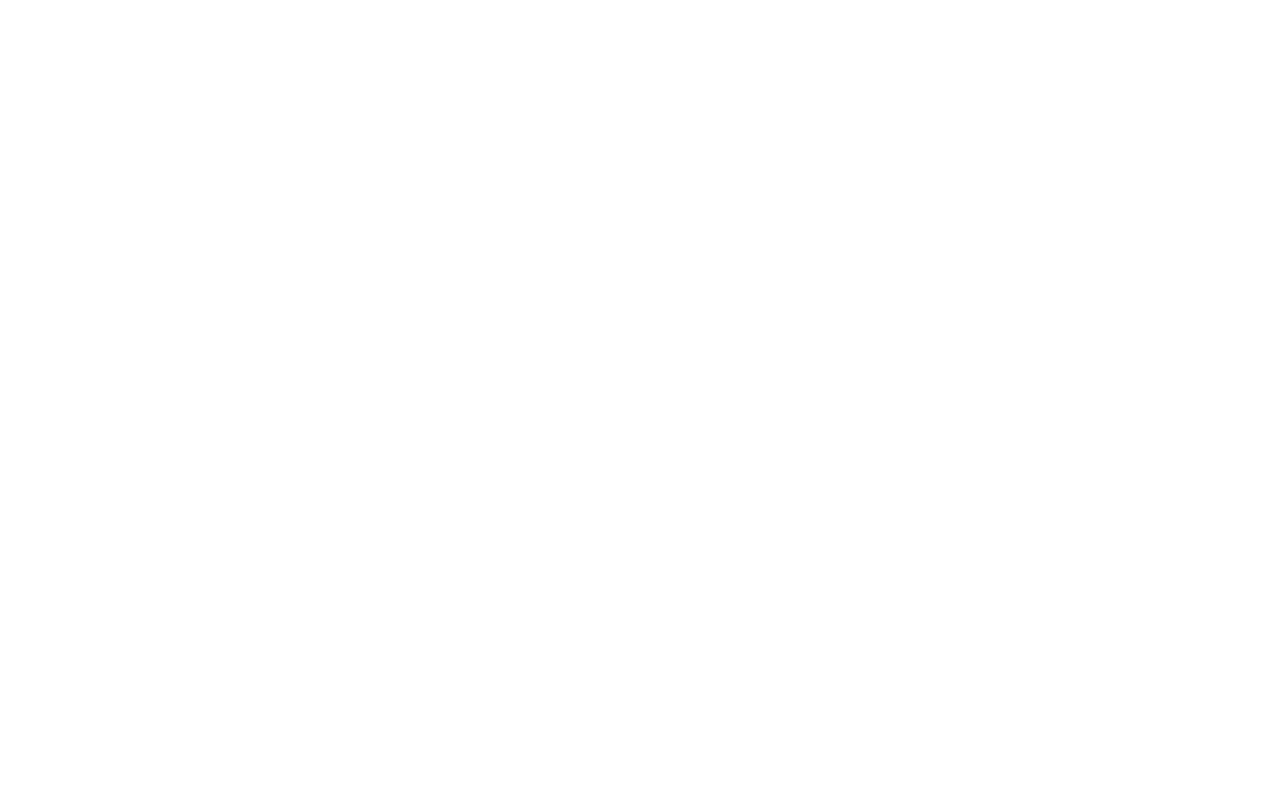
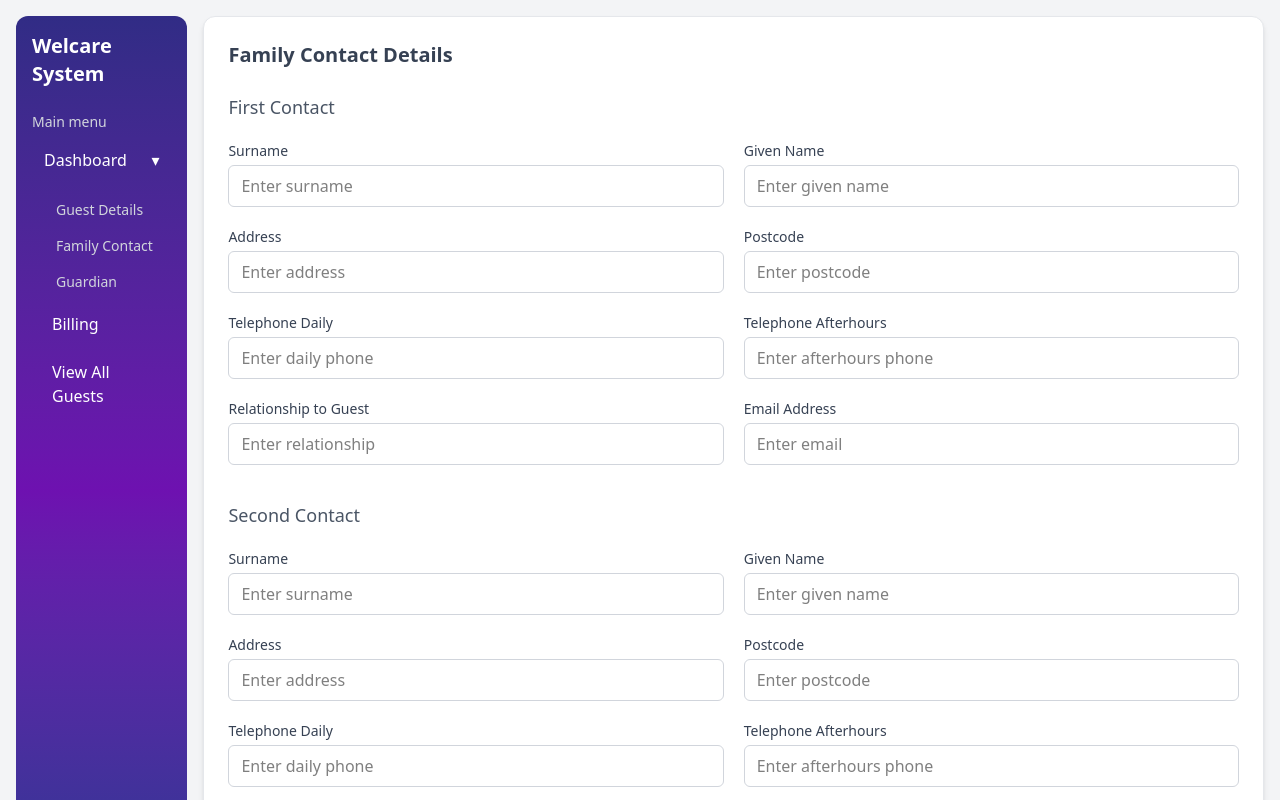
Before and after one commit to Saviskar/welcare-frontend, a React (Vite) app: page /familyContact/1 in a window 1280 px wide. Before the commit this address had no page. Shown: the top 800 px of the page. Built offline with nearby package versions, Linux system fonts and the light colour scheme.

Commit message:
create family contact details feature with id params used

```diff
--- a/src/components/FamilyContactForm.jsx
+++ b/src/components/FamilyContactForm.jsx
@@ -1,7 +1,6 @@
 import React, { useState } from "react";
-import { Link, useNavigate } from "react-router-dom";
+import { Link, useNavigate, useParams } from "react-router-dom";
 import FormInput from "./FormInput";
-import Home from "../pages/Home";
 import axios from "axios";
 
 function FamilyContactForm() {
@@ -29,13 +28,15 @@
 
   const navigate = useNavigate();
 
+  const { residentId } = useParams();
+
   const handleSubmit = (e) => {
     e.preventDefault();
 
     const url = "http://localhost:3000/residents/create";
 
     axios
-      .post(url, values)
+      .post(url, { ...values, residentId })
       .then((res) => {
         console.log(res);
         navigate("/guardianContact");
--- a/src/components/RegisterGuestForm.jsx
+++ b/src/components/RegisterGuestForm.jsx
@@ -19,6 +19,20 @@
 
   const navigate = useNavigate();
 
+  // const handleSubmit = (e) => {
+  //   e.preventDefault();
+
+  //   const url = "http://localhost:3000/residents/create";
+
+  //   axios
+  //     .post(url, values)
+  //     .then((res) => {
+  //       console.log(res);
+  //       navigate(`/familyContact/${residentId}`);
+  //     })
+  //     .catch((err) => console.log(err));
+  // };
+
   const handleSubmit = (e) => {
     e.preventDefault();
 
@@ -27,8 +41,11 @@
     axios
       .post(url, values)
       .then((res) => {
-        console.log(res);
-        navigate("/familyContact");
+        const residentId = res.data.insertId;
+        console.log("Resident created with ID:", residentId);
+
+        // Navigate to familyContact with residentId in the URL
+        navigate(`/familyContact/${residentId}`);
       })
       .catch((err) => console.log(err));
   };
@@ -120,12 +137,12 @@
         />
 
         <div className="md:col-span-2 text-right mt-2">
-          <Link
+          {/* <Link
             to="/familyContact"
             className="bg-purple-700 hover:bg-purple-800 text-white px-6 py-2 rounded-md font-medium transition mr-1"
           >
             Next
-          </Link>
+          </Link> */}
           <button
             type="submit"
             className="bg-purple-700 hover:bg-purple-800 text-white px-6 py-2 rounded-md font-medium transition"
--- a/src/pages/App.jsx
+++ b/src/pages/App.jsx
@@ -13,7 +13,9 @@
       <Routes>
         <Route path="/" element={<LoginPage />} />
         <Route path="/home" element={<Home />} /> {/* Guest Details Page*/}
-        <Route path="/familyContact" element={<HomePg2 />} />
+        {/* <Route path="/familyContact" element={<HomePg2 />} />
+         */}
+        <Route path="/familyContact/:residentId" element={<HomePg2 />} />
         {/* Family Contacts Details Page*/}
         <Route path="/guardianContact" element={<HomePg3 />} />
         {/* Guardian Contact Details Page */}
```
